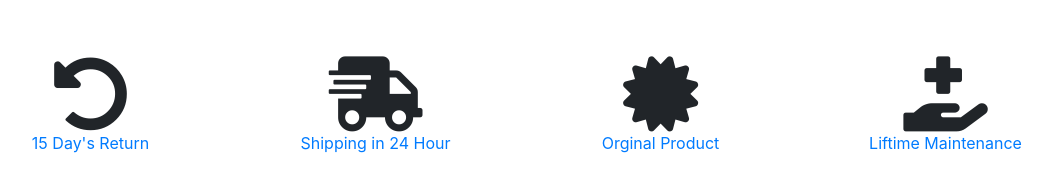
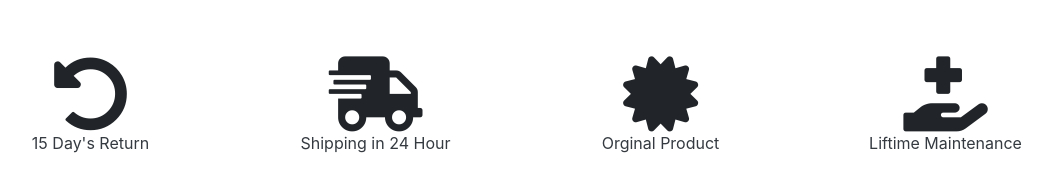
Before and after one commit to mrzrashed/demo, a plain HTML site: page index.html in a window 1280 px wide. Shown: the whole page, without its empty margins (122-1174 px from the left). Drawn offline with Linux system fonts and the light colour scheme.

Commit message:
color changed

```diff
--- a/index.html
+++ b/index.html
@@ -13,10 +13,11 @@
 
     <title>Demo</title>
     <style>
-        i{
+        i {
             font-size: 75px;
         }
-        a{
+
+        a {
             text-decoration: none !important;
         }
     </style>
@@ -29,27 +30,19 @@
                 <div class="col-md-3 mt-2 text-center text-black">
                     <i class="fas fa-undo-alt"></i>
                     <br>
-                    <a href="#" class="text-black
-
-                    ">15 Day's Return</a>
+                    <a href="#" class="text-dark">15 Day's Return</a>
                 </div>
                 <div class="col-md-3 mt-2 text-center text-black">
                     <i class="fas fa-shipping-fast"></i> <br>
-                    <a href="#" class="text-black
-
-                    ">Shipping in 24 Hour</a>
+                    <a href="#" class="text-dark">Shipping in 24 Hour</a>
                 </div>
                 <div class="col-md-3 mt-2 text-center text-black">
                     <i class="fas fa-certificate"></i> <br>
-                    <a href="#" class="text-black
-
-                    ">Orginal Product</a>
+                    <a href="#" class="text-dark">Orginal Product</a>
                 </div>
                 <div class="col-md-3 mt-2 text-center text-black">
                     <i class="fas fa-hand-holding-medical"></i> <br>
-                    <a href="#" class="text-black
-
-                    ">Liftime Maintenance</a>
+                    <a href="#" class="text-dark">Liftime Maintenance</a>
                 </div>
 
             </div>
```
